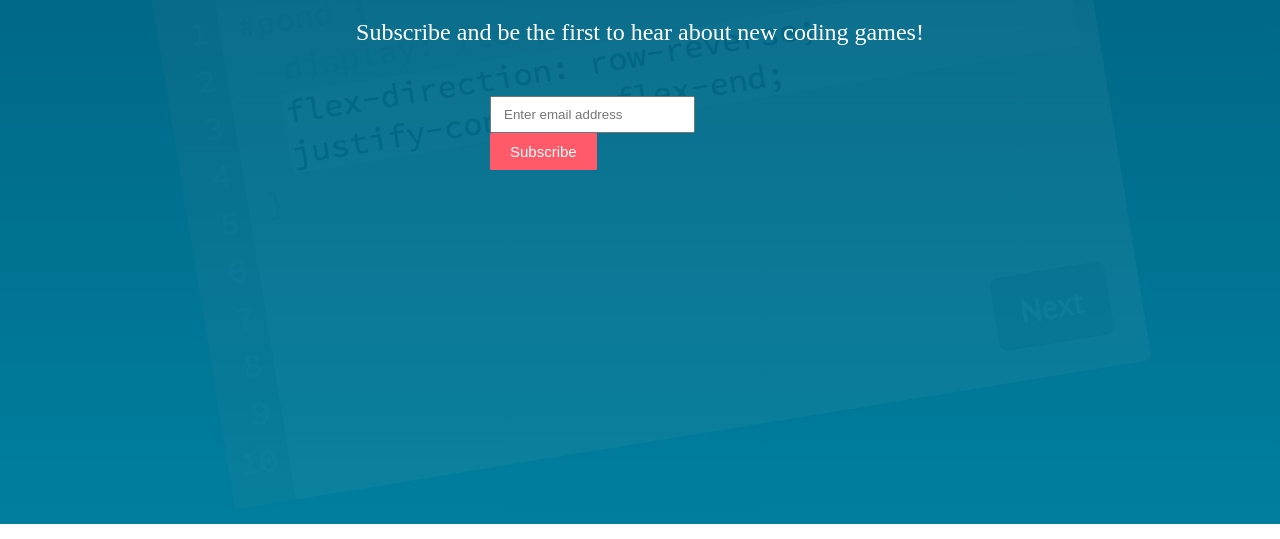
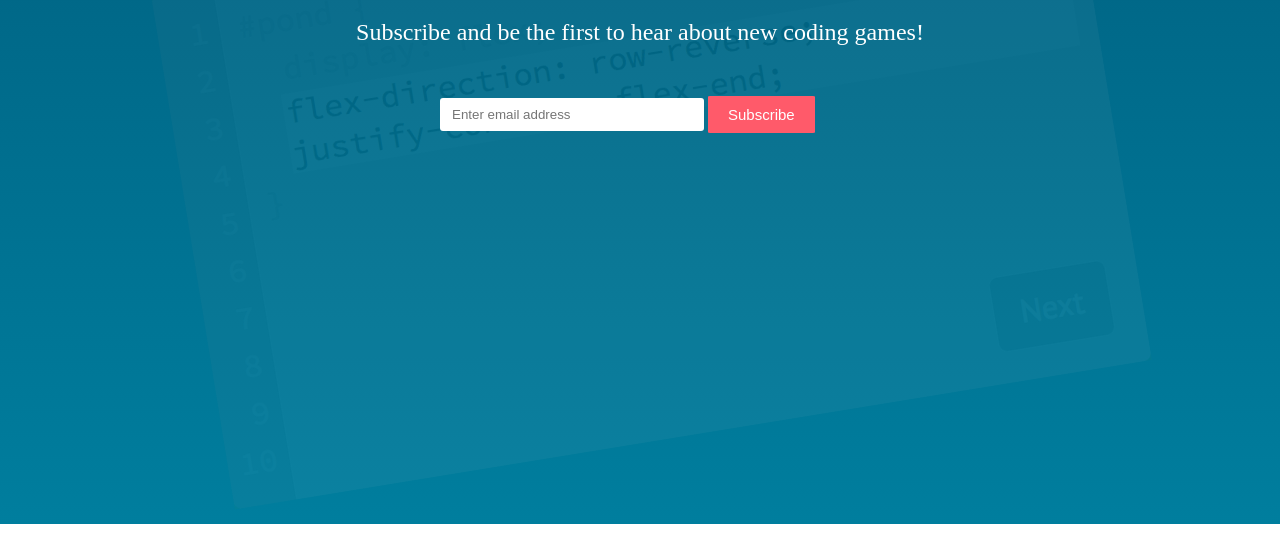
Before and after one commit to rodolfoghi/codepip-clone, a plain HTML site: page index.html in a window 1280 px wide. Shown: the part 261-800 px from the top of the page. Drawn offline with Linux system fonts and the light colour scheme.

Commit message:
Alinhamento vertical dos elementos do subscribe

```diff
--- a/style.css
+++ b/style.css
@@ -29,6 +29,10 @@ nav .container {
   padding: 10px 20px;
   border: none;
   border-radius: 2%;
+}
+
+.btn:hover {
+  cursor: pointer;
 }
 
 .btn-sign-up {
@@ -63,9 +67,17 @@ main .description-principal {
 
 .subscribe {
   margin: 50px auto;
-  width: 300px;
+  width: 400px;
+}
+
+.subscribe input,
+.subscribe .btn {
+  vertical-align: middle;
 }
 
 .subscribe input {
   padding: 9px 12px;
+  width: 15rem;
+  border: none;
+  border-radius: 3px;
 }
```
